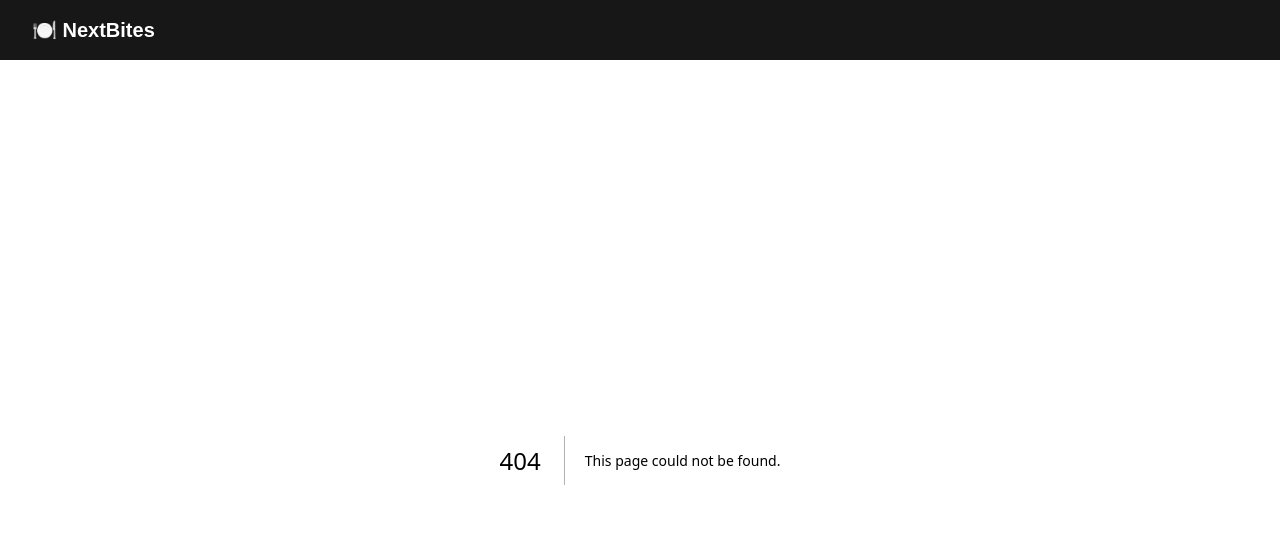
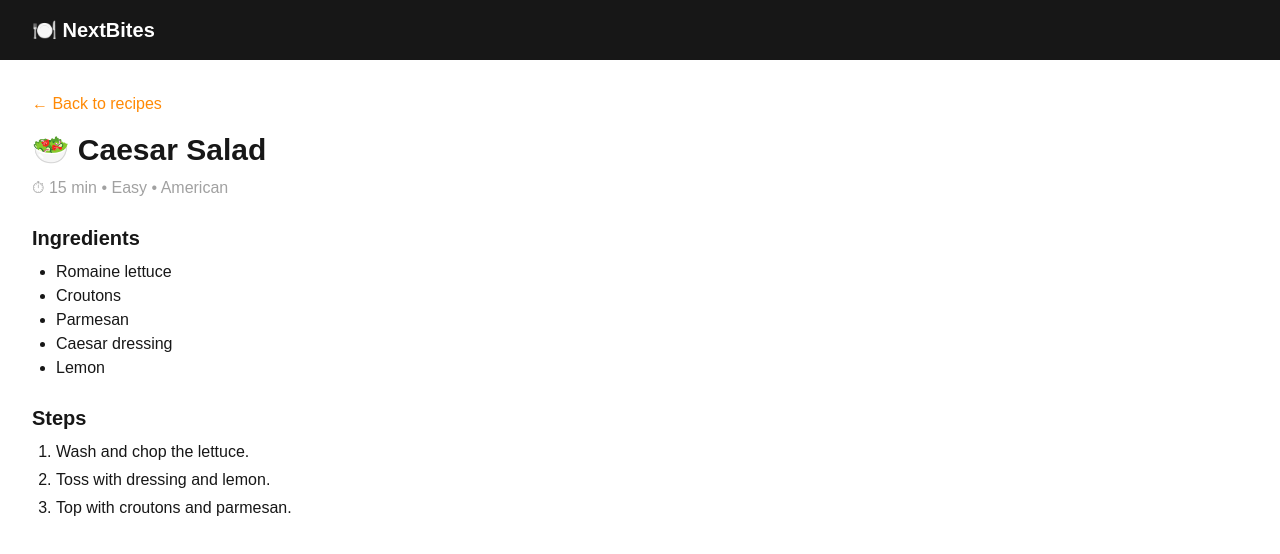
Before and after one commit to Tanvichinnam/nextbites, a Next.js app: page /recipes/caesar-salad in a window 1280 px wide. Before the commit this address had no page. Shown: the top 554 px of the page. Built offline with nearby package versions, Linux system fonts and the light colour scheme.

Commit message:
Add dynamic recipe detail route and not-found page

```diff
--- a/app/components/RecipeCard.tsx
+++ b/app/components/RecipeCard.tsx
@@ -1,8 +1,10 @@
+
+import Link from "next/link";
 import type { Recipe } from "../data/recipes";
 
 export default function RecipeCard({ recipe }: { recipe: Recipe }) {
   return (
-    <div className="rounded-xl border border-neutral-700 bg-neutral-900 p-5 hover:border-orange-400 transition">
+    <Link href={`/recipes/${recipe.id}`} className="block rounded-xl border border-neutral-700 bg-neutral-900 p-5 hover:border-orange-400 transition">
       <div className="text-5xl mb-3">{recipe.emoji}</div>
       <h3 className="text-lg font-semibold mb-2">{recipe.title}</h3>
       <div className="flex flex-wrap gap-2 text-sm text-neutral-300">
@@ -10,6 +12,6 @@ export default function RecipeCard({ recipe }: { recipe: Recipe }) {
         <span>• {recipe.difficulty}</span>
         <span>• {recipe.cuisine}</span>
       </div>
-    </div>
+    </Link>
   );
 }
--- /dev/null
+++ b/app/recipes/[id]/not-found.tsx
@@ -0,0 +1,11 @@
+import Link from "next/link";
+
+export default function NotFound() {
+  return (
+    <main className="p-8">
+      <h1 className="text-2xl font-bold">Recipe not found 😕</h1>
+      <p className="text-neutral-400 mt-2">That recipe doesn't exist.</p>
+      <Link href="/" className="text-orange-400 mt-4 inline-block">← Back to recipes</Link>
+    </main>
+  );
+}
--- /dev/null
+++ b/app/recipes/[id]/page.tsx
@@ -0,0 +1,37 @@
+import Link from "next/link";
+import { notFound } from "next/navigation";
+import { recipes, getRecipe } from "../../data/recipes";
+
+export function generateStaticParams() {
+  return recipes.map((r) => ({ id: r.id }));
+}
+
+export default async function RecipePage({
+  params,
+}: {
+  params: Promise<{ id: string }>;
+}) {
+  const { id } = await params;
+  const recipe = getRecipe(id);
+  if (!recipe) notFound();
+
+  return (
+    <main className="p-8 max-w-2xl">
+      <Link href="/" className="text-orange-400">← Back to recipes</Link>
+      <h1 className="text-3xl font-bold mt-4">{recipe.emoji} {recipe.title}</h1>
+      <p className="text-neutral-400 mt-2">
+        ⏱ {recipe.minutes} min • {recipe.difficulty} • {recipe.cuisine}
+      </p>
+
+      <h2 className="text-xl font-semibold mt-6 mb-2">Ingredients</h2>
+      <ul className="list-disc pl-6">
+        {recipe.ingredients.map((i) => <li key={i}>{i}</li>)}
+      </ul>
+
+      <h2 className="text-xl font-semibold mt-6 mb-2">Steps</h2>
+      <ol className="list-decimal pl-6 space-y-1">
+        {recipe.steps.map((s, idx) => <li key={idx}>{s}</li>)}
+      </ol>
+    </main>
+  );
+}
```
